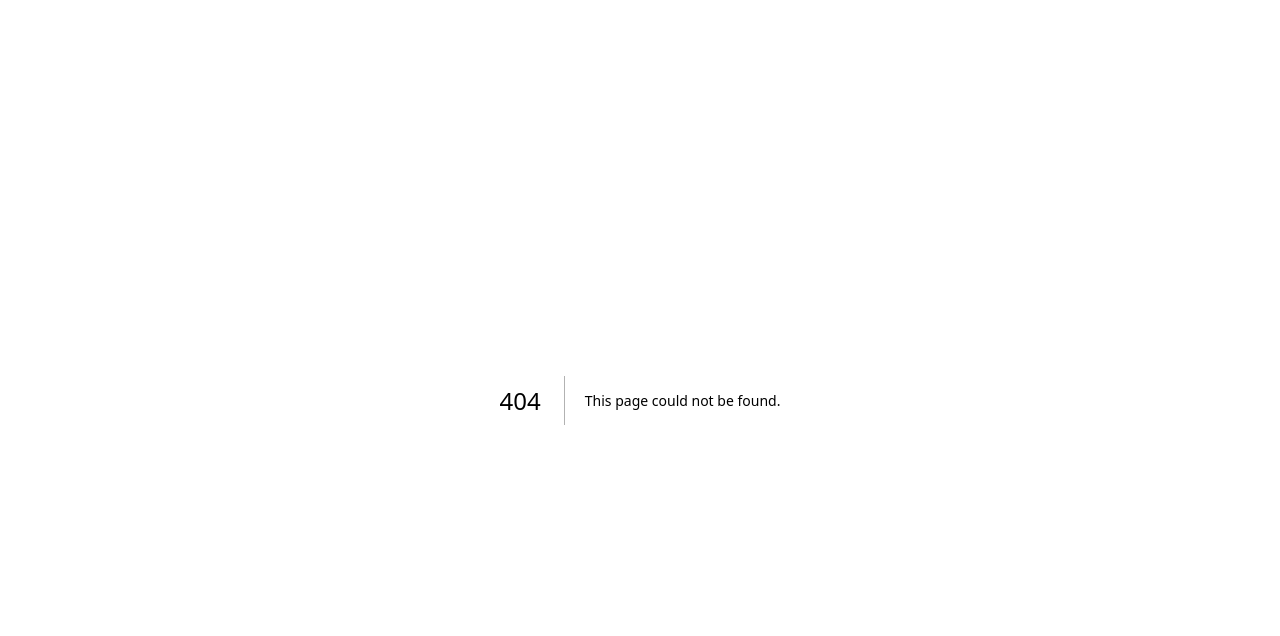
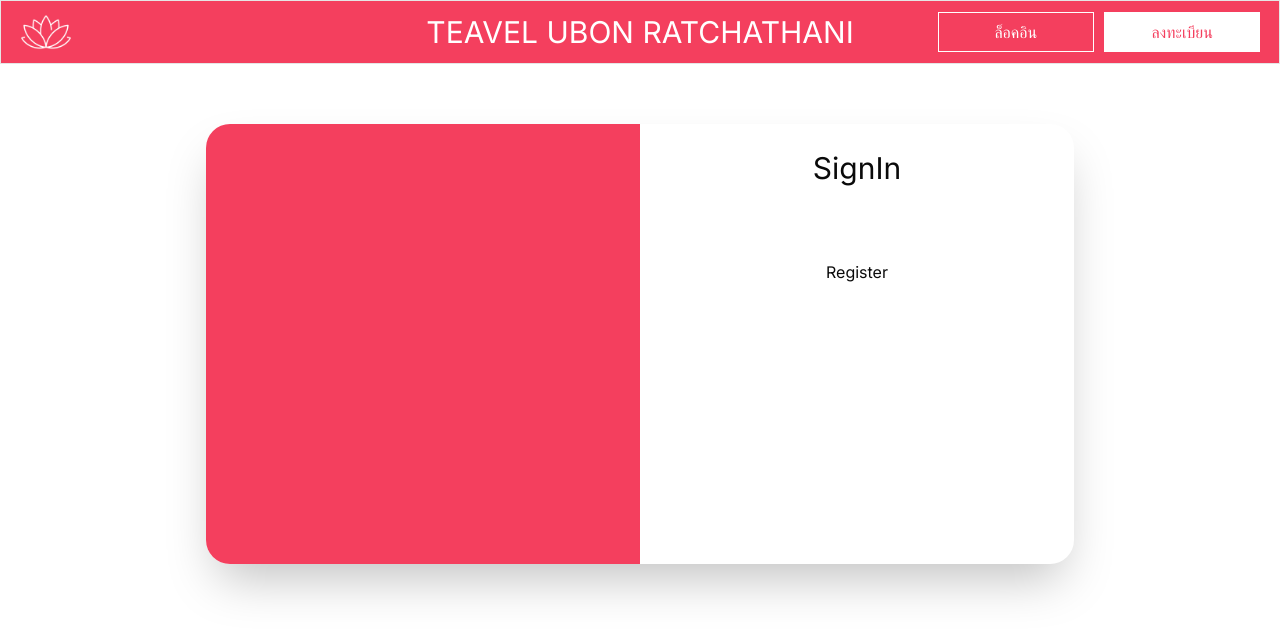
Before and after one commit to THAWITCHAI/project_friends, a Next.js app in the folder ubon_travel_website/: page /authen/login in a window 1280 px wide. Before the commit this address had no page. Shown: the top 636 px of the page. Built offline with nearby package versions, Linux system fonts and the light colour scheme.

Commit message:
slide Creat Account

```diff
--- a/ubon_travel_website/src/app/_components/Navbar.tsx
+++ b/ubon_travel_website/src/app/_components/Navbar.tsx
@@ -1,20 +1,25 @@
+'use client'
 import Image from "next/image";
 import Link from "next/link";
+import { useRouter } from "next/navigation";
 import React from "react";
 
 type Props = {};
 
 export default function Navbar({}: Props) {
+  const router = useRouter()
   return (
-    <div>
-      <div className="border h-[4rem] bg-rose-500 flex justify-between items-center pl-5 pr-5">
+    <div className="w-full h-fit">
+      <div className="border h-[4rem] w-full bg-rose-500 flex justify-between items-center pl-5 pr-5">
         <div className="w-[20rem]">
-          <Image src={"/lotus.png"} width={50} height={50} alt="Logo" />
+          <Image src={"/lotus.png"} width={50} height={50} alt="Logo" onClick={()=>{
+            return router.replace('/')
+          }}/>
         </div>
         <h1 className="text-white text-3xl">TEAVEL UBON RATCHATHANI</h1>
         <div className="w-[20rem] h-full flex justify-between items-center">
           <Link
-            href={""}
+            href={"/authen/login"}
             className="ring-1 ring-white w-[48%] h-[60%] active:scale-90 transition-all ease-in-out"
           >
             <button className="w-full h-full text-white ">ล็อคอิน</button>
--- /dev/null
+++ b/ubon_travel_website/src/app/authen/login/page.tsx
@@ -0,0 +1,64 @@
+"use client";
+import React, { useState } from "react";
+
+type Props = {};
+
+export default function Login({}: Props) {
+  const [select, setSelect] = useState(1);
+
+  return (
+    <div className="h-[30rem] mt-10 p-5 flex justify-center items-center">
+      <div className="relative w-[70%] h-full rounded-3xl overflow-hidden shadow-2xl">
+        {/* Container for the slide animation */}
+        <div
+          className={`absolute w-full h-full flex transition-transform duration-700 ease-in-out ${
+            select === 1 ? "translate-x-0" : "-translate-x-full"
+          }`}
+        >
+          <div className=" w-full h-full rounded-lg flex justify-center items-center transition-all ease-in-out">
+            <div className="bg-rose-500 w-1/2 h-full transition-all ease-in-out"></div>
+            <div className="h-full w-1/2">
+              <h1 className=" w-full h-[20%] flex justify-center items-center text-3xl">
+                SignIn
+              </h1>
+              <div className="mt-5  w-full h-20 flex justify-center items-center">
+                <button
+                  className=" w-1/2 h-1/2 transition-all ease-in-out"
+                  onClick={() => {
+                    setSelect(2);
+                  }}
+                >
+                  Register
+                </button>
+              </div>
+            </div>
+          </div>
+        </div>
+        <div
+          className={`absolute w-full h-full flex transition-transform duration-700 ease-in-out ${
+            select === 2 ? "translate-x-0" : "translate-x-full"
+          }`}
+        >
+          <div className=" w-full h-full rounded-lg flex justify-center items-center transition-all ease-in-out">
+            <div className="h-full w-1/2">
+              <h1 className=" w-full h-[20%] flex justify-center items-center text-3xl">
+                Register
+              </h1>
+              <div className="mt-5  w-full h-20 flex justify-center items-center">
+                <button
+                  className=" w-1/2 h-1/2"
+                  onClick={() => {
+                    setSelect(1);
+                  }}
+                >
+                  Signin
+                </button>
+              </div>
+            </div>
+            <div className="bg-rose-500 w-1/2 h-full"></div>
+          </div>
+        </div>
+      </div>
+    </div>
+  );
+}
--- a/ubon_travel_website/src/app/layout.tsx
+++ b/ubon_travel_website/src/app/layout.tsx
@@ -1,6 +1,7 @@
 import type { Metadata } from "next";
 import { Inter } from "next/font/google";
 import "./globals.css";
+import Navbar from "./_components/Navbar";
 
 const inter = Inter({ subsets: ["latin"] });
 
@@ -16,7 +17,10 @@ export default function RootLayout({
 }>) {
   return (
     <html lang="en">
-      <body className={inter.className}>{children}</body>
+      <body className={inter.className}>
+        <Navbar />
+        {children}
+      </body>
     </html>
   );
 }
--- a/ubon_travel_website/src/app/page.tsx
+++ b/ubon_travel_website/src/app/page.tsx
@@ -1,5 +1,4 @@
 import Image from "next/image";
-import Navbar from "./_components/Navbar";
 import {
   Carousel,
   CarouselContent,
@@ -12,7 +11,7 @@ import Link from "next/link";
 export default function Home() {
   return (
     <div>
-      <Navbar />
+
       <div className="mt-10 h-[20rem] w-full flex justify-center items-center">
         <Carousel className="w-[90%] h-full flex justify-center items-center">
           <CarouselContent className=" w-full h-full">
```
